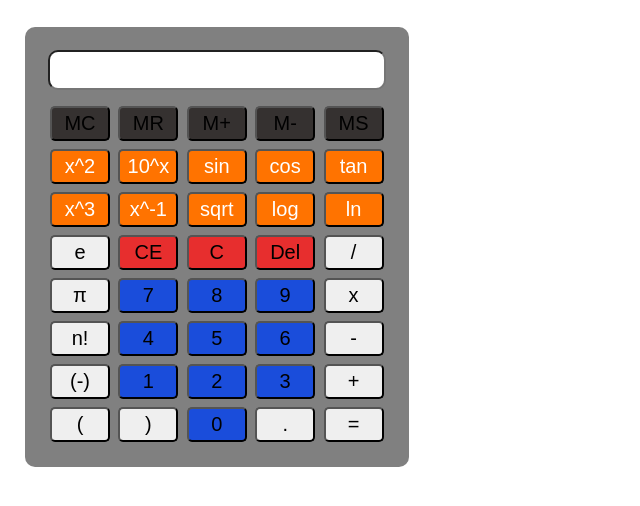
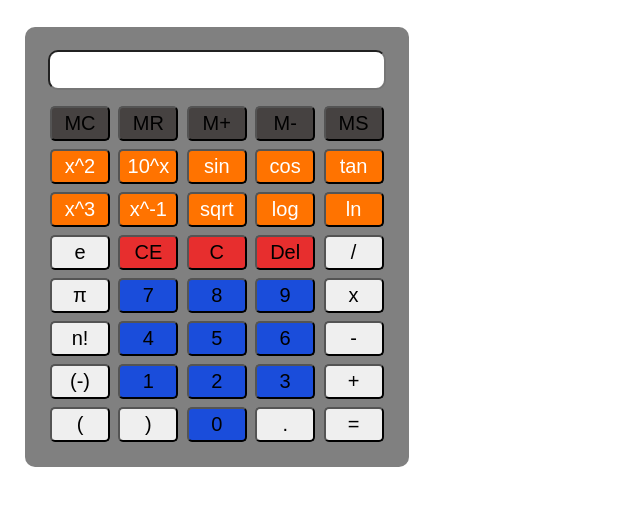
Before and after one commit to SistemasTecTlaxiaco/calculadora-cientifica, a PHP site: page / in a window 1280 px wide. Shown: the part 58-564 px from the top of the page, without its empty margins (0-640 px from the left). Run offline with PHP 8.4, Linux system fonts and the light colour scheme.

Commit message:
Modificamos color 5

```diff
--- a/style.css
+++ b/style.css
@@ -47,7 +47,7 @@ table {
 }
 
 .greybutton {
-    background-color: #353130;
+    background-color: #464241;
 }
 
 .bluebutton {
```
